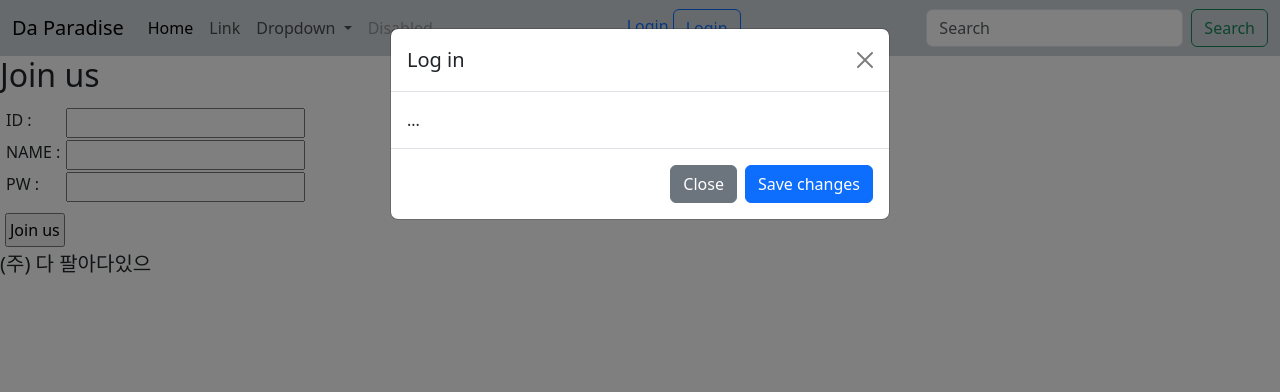
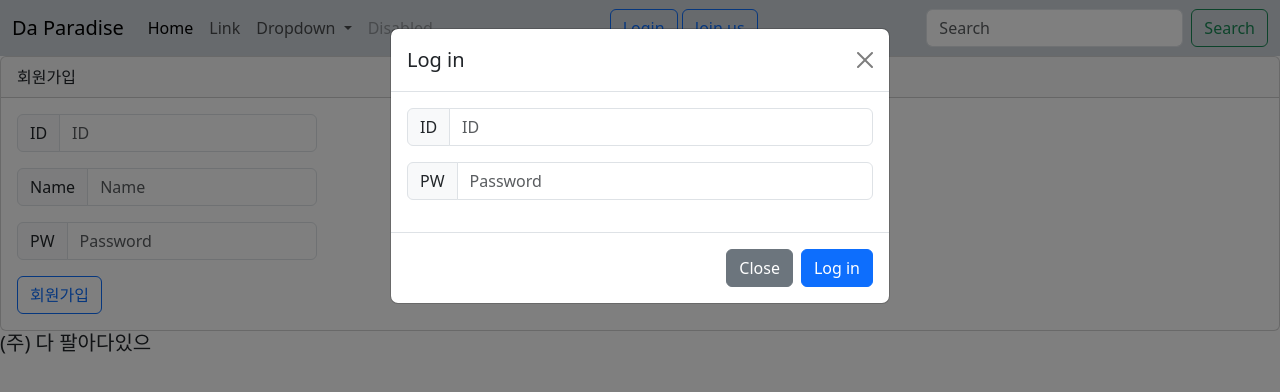
Before and after one commit to inzilion/shoppingmall, a website: page shoppingmall/views/join.html in a window 1280 px wide. Both pictures are taken after a click on the button "Login". Drawn offline with nearby package versions, Linux system fonts and the light colour scheme; files that its build step writes are made by us from their sources.

Commit message:
2023-04-13 bootstrap Join us

```diff
--- a/shoppingmall/views/index.html
+++ b/shoppingmall/views/index.html
@@ -49,9 +49,11 @@
             Logout
           </button>
           {% else %}
-          <a href="/auth/login">Login</a>
-          <button type="button" class="btn btn-outline-primary" data-bs-toggle="modal" data-bs-target="#exampleModal">
+          <button type="button" class="btn btn-outline-primary" data-bs-toggle="modal" data-bs-target="#loginModal">
             Login
+          </button>
+          <button type="button" class="btn btn-outline-primary" onclick="location.href='/auth/join'">
+            Join us
           </button>
           {% endif %}
         </div>
@@ -64,20 +66,29 @@
   </nav>
 
 <!-- Modal -->
-<div class="modal fade" id="exampleModal" tabindex="-1" aria-labelledby="exampleModalLabel" aria-hidden="true">
+<div class="modal fade" id="loginModal" tabindex="-1" aria-labelledby="exampleModalLabel" aria-hidden="true">
   <div class="modal-dialog">
     <div class="modal-content">
       <div class="modal-header">
         <h1 class="modal-title fs-5" id="exampleModalLabel">Log in</h1>
         <button type="button" class="btn-close" data-bs-dismiss="modal" aria-label="Close"></button>
       </div>
-      <div class="modal-body">
-        ...
-      </div>
-      <div class="modal-footer">
-        <button type="button" class="btn btn-secondary" data-bs-dismiss="modal">Close</button>
-        <button type="button" class="btn btn-primary">Save changes</button>
-      </div>
+      <form method="post" action="/auth/loginProcess">
+        <div class="modal-body">
+          <div class="input-group mb-3">
+            <span class="input-group-text" id="basic-addon1">ID</span>
+            <input type="text" name="userID" class="form-control" placeholder="ID" aria-label="Username" aria-describedby="basic-addon1">
+          </div>
+          <div class="input-group mb-3">
+            <span class="input-group-text" id="basic-addon1">PW</span>
+            <input type="password" name="userPW" class="form-control" placeholder="Password" aria-label="Username" aria-describedby="basic-addon1">
+          </div>
+        </div>
+        <div class="modal-footer">
+          <button type="button" class="btn btn-secondary" data-bs-dismiss="modal">Close</button>
+          <button type="submit" class="btn btn-primary">Log in</button>
+        </div>
+      </form>
     </div>
   </div>
 </div>
--- a/shoppingmall/views/join.html
+++ b/shoppingmall/views/join.html
@@ -1,21 +1,28 @@
 {% extends "index.html" %}
 {% block mid %}
-<h2>Join us</h2>
-  <form method="post" action="/auth/JoinProcess">
-    <div style="display:flex; flex-direction: column; padding: 5px;">
-      <div style="display:flex; flex-direction: row; padding:1px;">
-        <div style="width:60px;">ID : </div>
-        <div><input type="text" name="userID" required=""></div>
+
+<div class="card">
+  <div class="card-header">
+    회원가입
+  </div>
+  <div class="card-body">
+    <form method="post" action="/auth/joinProcess" style="width:300px ;">
+      <div class="input-group mb-3">
+        <span class="input-group-text" id="basic-addon1">ID</span>
+        <input type="text" name="userID" class="form-control" placeholder="ID" aria-label="Username" aria-describedby="basic-addon1">
       </div>
-      <div style="display:flex; flex-direction: row; padding:1px;">
-        <div style="width:60px;">NAME : </div>
-        <div><input type="text" name="userName" required=""></div>
+      <div class="input-group mb-3">
+        <span class="input-group-text" id="basic-addon1">Name</span>
+        <input type="text" name="userName" class="form-control" placeholder="Name" aria-label="Username" aria-describedby="basic-addon1">
       </div>
-      <div style="display:flex; flex-direction: row; padding:1px;">
-        <div style="width:60px;">PW : </div>
-        <div><input type="password" name="userPW" required=""></div>
+      <div class="input-group mb-3">
+        <span class="input-group-text" id="basic-addon1">PW</span>
+        <input type="password" name="userPW" class="form-control" placeholder="Password" aria-label="Username" aria-describedby="basic-addon1">
       </div>
-    </div>
-    <input style="padding: 3px; margin:5px;" type="submit" value="Join us">
-  </form>
+      <input type="submit" value="회원가입" class="btn btn-outline-primary"></input>
+    </form>
+  </div>
+</div>
+
+
 {% endblock %}
```
Also changed, not shown: shoppingmall/views/login.html (deleted, +0 -18 lines).
